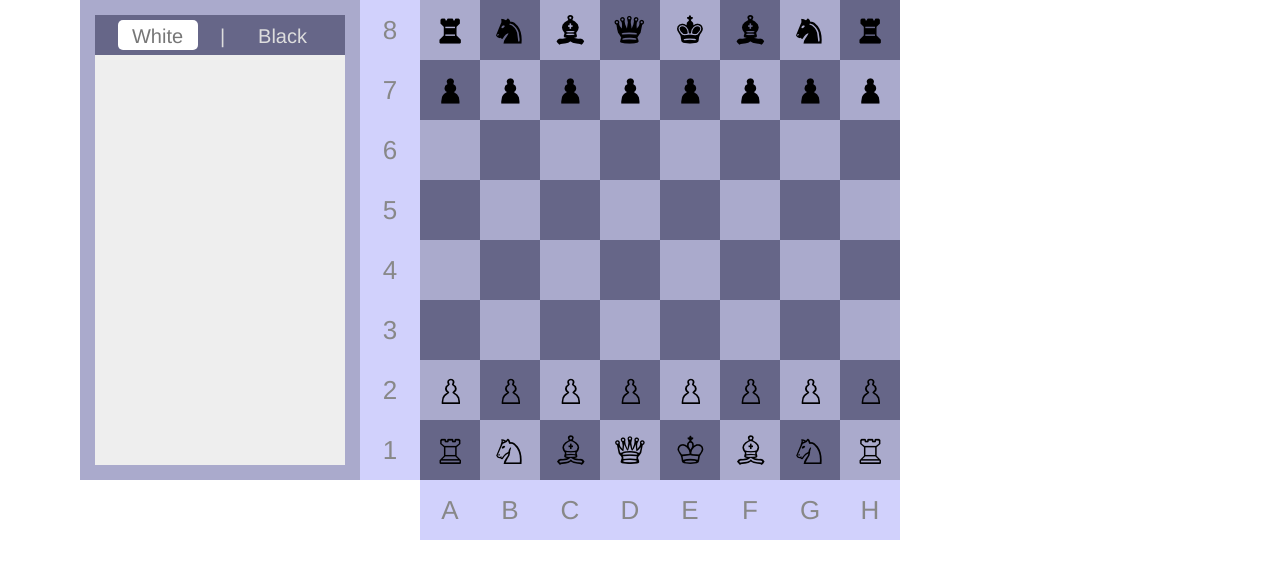
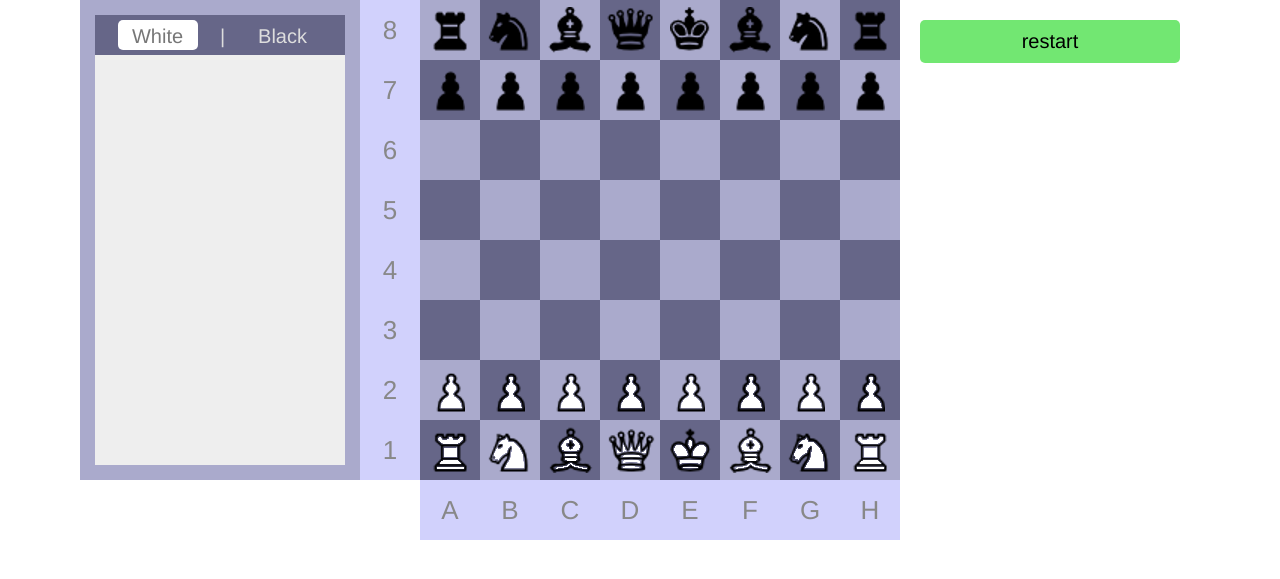
Before and after one commit to Pottage/Chess, a PHP site: page / in a window 1280 px wide. Shown: the top 579 px of the page. Run offline with PHP 8.4, Linux system fonts and the light colour scheme.

Commit message:
more decoupling from drawing and game logic added reset button update on piece styling

```diff
--- a/css/main.css
+++ b/css/main.css
@@ -155,79 +155,68 @@ html, body {
 
 .piece {
 	display: block;
-	height: 40px;
-	width: 40px;
-	border-radius: 40px;
+	height: 60px;
+	width: 60px;
 	position: relative;
-	left: 10px;
-	top: 10px;
-	background-image: url(../images/icons.png);
+	left: 0px;
+	top: 0px;
+	background-image: url(../images/icons450.png);
 	background-repeat: no-repeat;
 }
 
-/*.piece.white {
-	background-color: #ddd;
-}
-
-.piece.black {
-	background-color: #444;
-}
-*/
-
 .piece.K.black {
-	background-position: 7px 5px;
+	background-position: 10px 7px;
 }
 
 .piece.Q.black {
-	background-position: -49px 5px;
+	background-position: -72px 7px;
 }
 
 .piece.R.black {
-	background-position: -104px 5px;
+	background-position: -156px 7px;
 }
 
 .piece.B.black {
-	background-position: -159px 5px;
+	background-position: -239px 7px;
 }
 
 .piece.N.black {
-	background-position: -216px 5px;
+	background-position: -324px 7px;
 }
 
 .piece.P.black {
-	background-position: -270px 5px;
+	background-position: -405px 7px;
 }
 
 
 .piece.K.white {
-	background-position: 7px -42px;
+	background-position: 10px -63px;
 }
 
 .piece.Q.white {
-	background-position: -49px -42px;
+	background-position: -72px -63px;
 }
 
 .piece.R.white {
-	background-position: -104px -42px;
+	background-position: -156px -63px;
 }
 
 .piece.B.white {
-	background-position: -159px -42px;
+	background-position: -239px -63px;
 }
 
 .piece.N.white {
-	background-position: -216px -42px;
+	background-position: -324px -63px;
 }
 
 .piece.P.white {
-	background-position: -270px -42px;
+	background-position: -405px -63px;
 }
 
-#alertBox {
+#optionsHolder {
 	width: 300px;
 	height: 300px;
 	vertical-align: top;
-	line-height: 300px;
 }
 
 .alertText {
@@ -235,3 +224,21 @@ html, body {
 	font-size: 30px;
 	color: #777;
 }
+
+.button {
+	display: block;
+	padding: 10px;
+	text-align: center;
+	border-radius: 5px;
+	cursor: pointer;
+	font-size: 20px;
+	margin: 20px;
+}
+
+.resetButton {
+	background-color: #72E772;
+}
+
+.resetButton:hover {
+	background-color: #a3e7a3;
+}
--- a/index.php
+++ b/index.php
@@ -37,7 +37,12 @@
 					--><div class="square xAxis">H</div>
 				</div>
 			</div><!--
-			--><div id="alertBox" class="inline"></div>
+			--><div id="optionsHolder" class="inline">
+				<div id="options">
+					<div class="button resetButton">restart</div>
+				</div>
+				<div id="alertBox"></div>
+			</div>
 		</div>
 	</body>
 </html>
--- a/javascript/scripts/gameLogic.js
+++ b/javascript/scripts/gameLogic.js
@@ -18,7 +18,7 @@ function kingInCheck(p, pNewCol, pNewRow) {
 		var king = kings[k];
 		for (var i = pieces.length - 1; i >= 0; i--) {
 			if (pieces[i].side != king.side) {
-				var lMoves = findLegalMoves(pieces[i], pieces);
+				var lMoves = findAllMoves(pieces[i], pieces);
 				for (var j = lMoves.length -1; j >= 0; j--) {
 					if (lMoves[j][0] == king.col && lMoves[j][1] == king.row) {
 						sideInCheck[king.side] = true;
@@ -35,7 +35,31 @@ function kingInCheck(p, pNewCol, pNewRow) {
 	return sideInCheck;
 }
 
-function findLegalMoves(p, pcs) {
+function filterLegalMoves(p, moves) {
+	var legalMoves = [];
+	for (var i = moves.length - 1; i >= 0; i--) {
+		var move = moves[i];
+		var check = kingInCheck(p, move[0], move[1]);
+		if (!check[p.side]) {
+			if (!(p.pieceType == "king" && Math.sqrt(Math.pow(p.col - move[0], 2)) == 2)) {
+				if (pieceOn(move[0], move[1], pieces)
+				|| (p.pieceType == "pawn" && !pieceOn(move[0], move[1], pieces) && move[0] != p.col)
+				) {
+					legalMoves[legalMoves.length] = move;
+				}
+				else {
+					legalMoves[legalMoves.length] = move;
+				}
+			}
+			else if (!kingInCheck(p, (move[0] + p.col) / 2, p.row)[p.side]) {
+				legalMoves[legalMoves.length] = move;
+			}
+		}
+	}
+	return legalMoves;
+}
+
+function findAllMoves(p, pcs) {
 	if (!p.live) { return []; }
 	var lMoves = [];
 	if (p.pieceType == "pawn") {
```
Also changed, not shown: javascript/scripts/board.js (+42 -14 lines), images/icons450.png (added), javascript/scripts/4brain.js (added).
